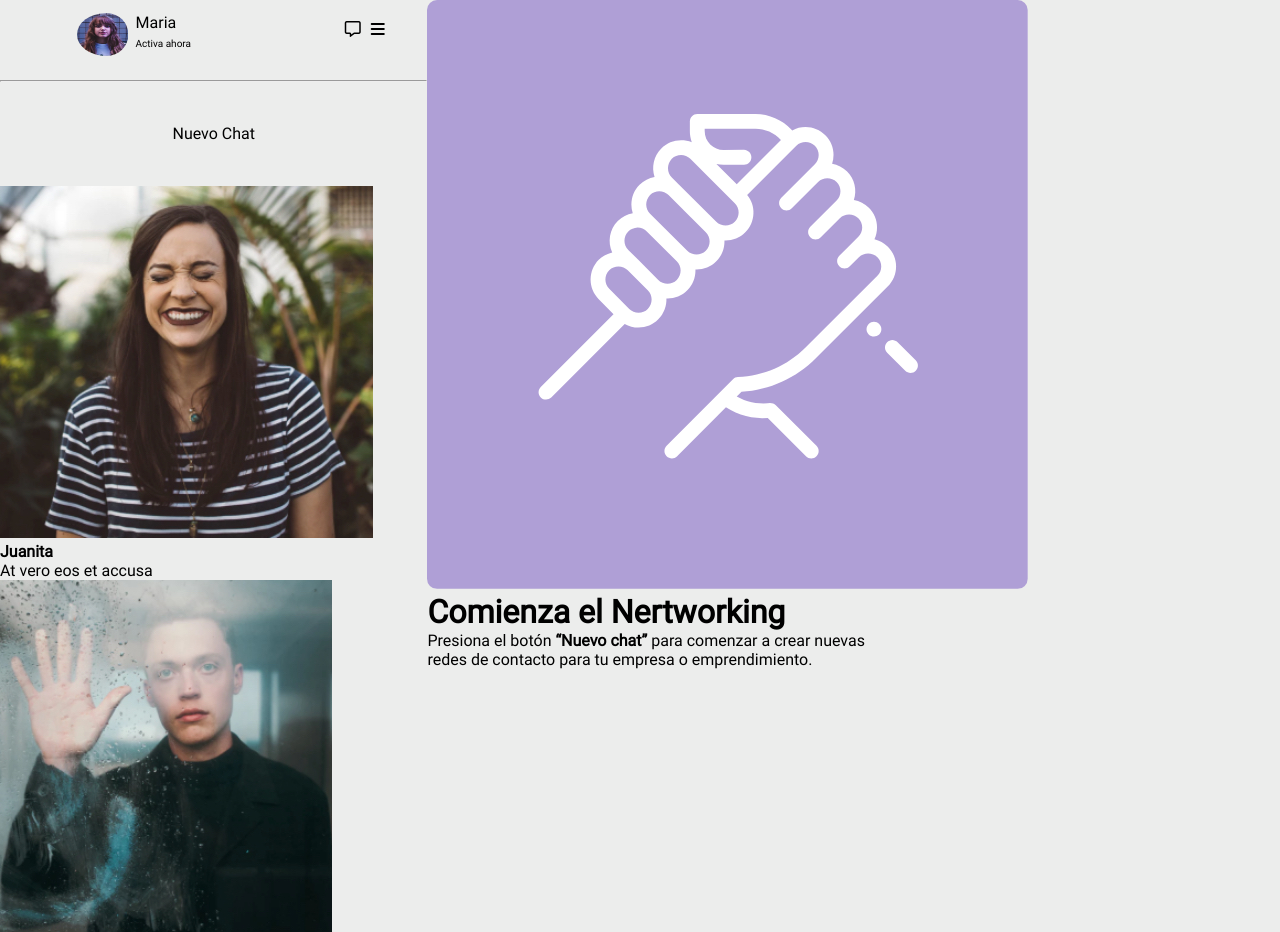
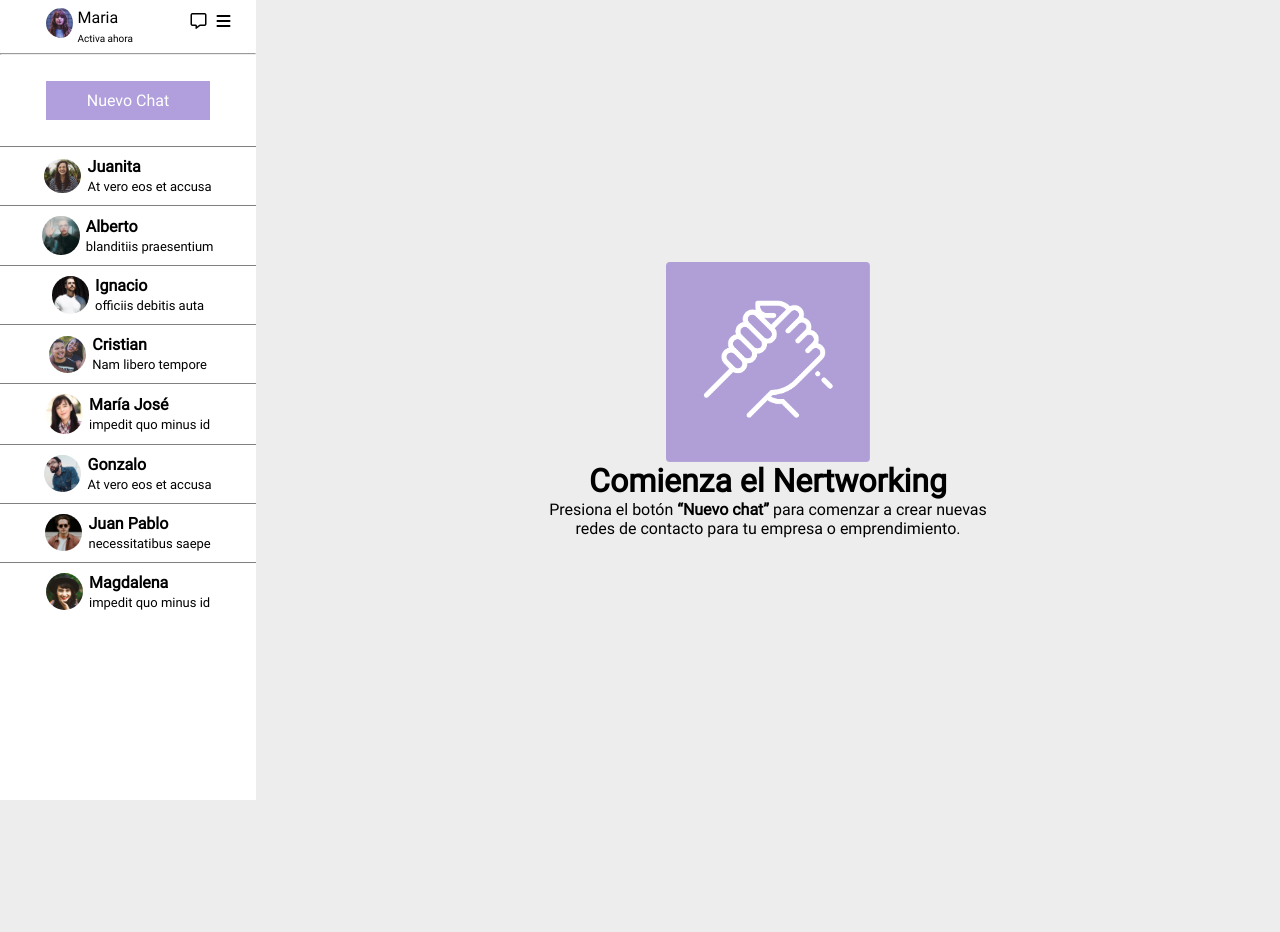
Before and after one commit to rodrigovasquezcespedes/FlexBox, a plain HTML site: page index.html in a window 1280 px wide. Shown: the top 932 px of the page. After the commit the page ends 800 px from the top, so only its background shows below. Drawn offline with Linux system fonts and the light colour scheme.

Commit message:
se crean los estilos del aside y main

```diff
--- a/assets/css/style.css
+++ b/assets/css/style.css
@@ -44,3 +44,55 @@ padding: 3%;
     align-items: center;
     margin: 10%;
 }
+.boton p {
+    text-align: center;
+    color: #ffffff;
+    width: 70%;
+    padding: 5%;
+    background-color: #b09fdc;
+}
+
+aside {
+    width: 20%;
+    background-color: #ffffff;
+}
+
+aside ul li {
+    display: flex;
+    align-items: center;
+    justify-content: center;
+    padding: 10px 25px;
+    border-top: 1px solid gray;
+}
+
+aside ul li p {
+    margin-left: 3%;
+}
+
+aside ul li p span {
+    font-size: small;
+}
+
+aside img {
+    border-radius: 50%;
+    width: 18%;
+
+}
+
+main {
+    display: flex;
+    flex-direction: column;
+    width: 80%;
+    align-items: center;
+    justify-content: center;
+}
+
+main img {
+
+    width: 20%;
+}
+
+main p {
+    text-align: center;
+
+}
```
